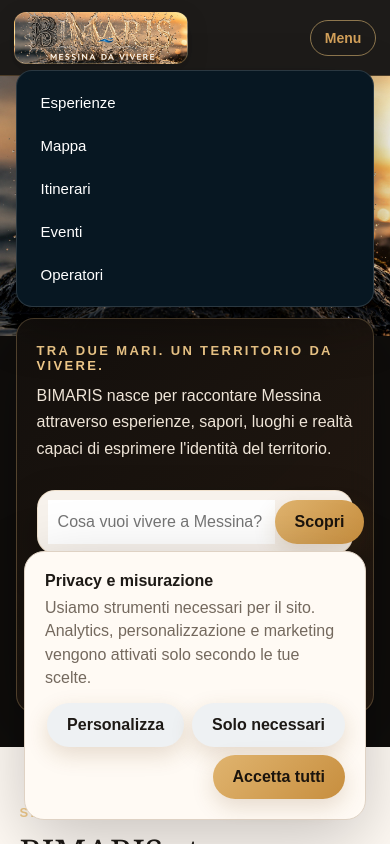
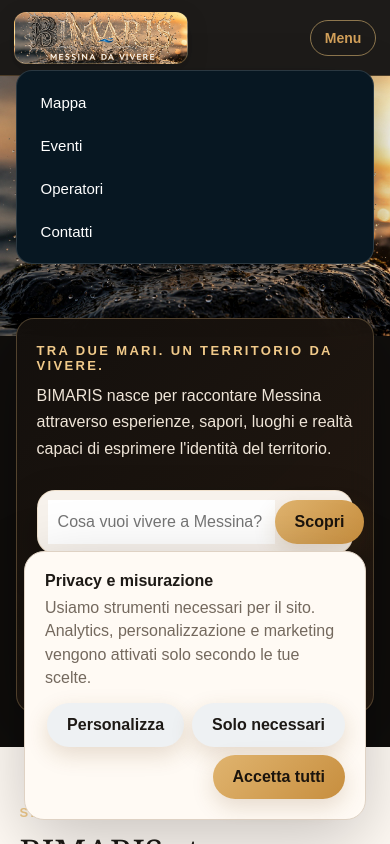
Before and after one commit to giovannibrunetto/bimaris-platform, a Next.js app in the folder apps/web/: page / in a window 390 px wide. Both pictures are taken after a click on the heading "Menu". Shown: the top 844 px of the page. Built offline with nearby package versions, Linux system fonts and the light colour scheme; no server answers; the database is empty.

Commit message:
Simplify mobile navigation

```diff
--- a/apps/web/components/Header.tsx
+++ b/apps/web/components/Header.tsx
@@ -16,11 +16,10 @@ export function Header() {
       <details className="mobile-menu">
         <summary aria-label="Apri menu di navigazione">Menu</summary>
         <nav className="mobile-nav" aria-label="Navigazione mobile">
-          <Link href="/esperienze">Esperienze</Link>
           <Link href="/mappa">Mappa</Link>
-          <Link href="/itinerari">Itinerari</Link>
           <Link href="/eventi">Eventi</Link>
           <Link href="/operatori/candidatura">Operatori</Link>
+          <Link href="/contatti">Contatti</Link>
         </nav>
       </details>
     </header>
```
